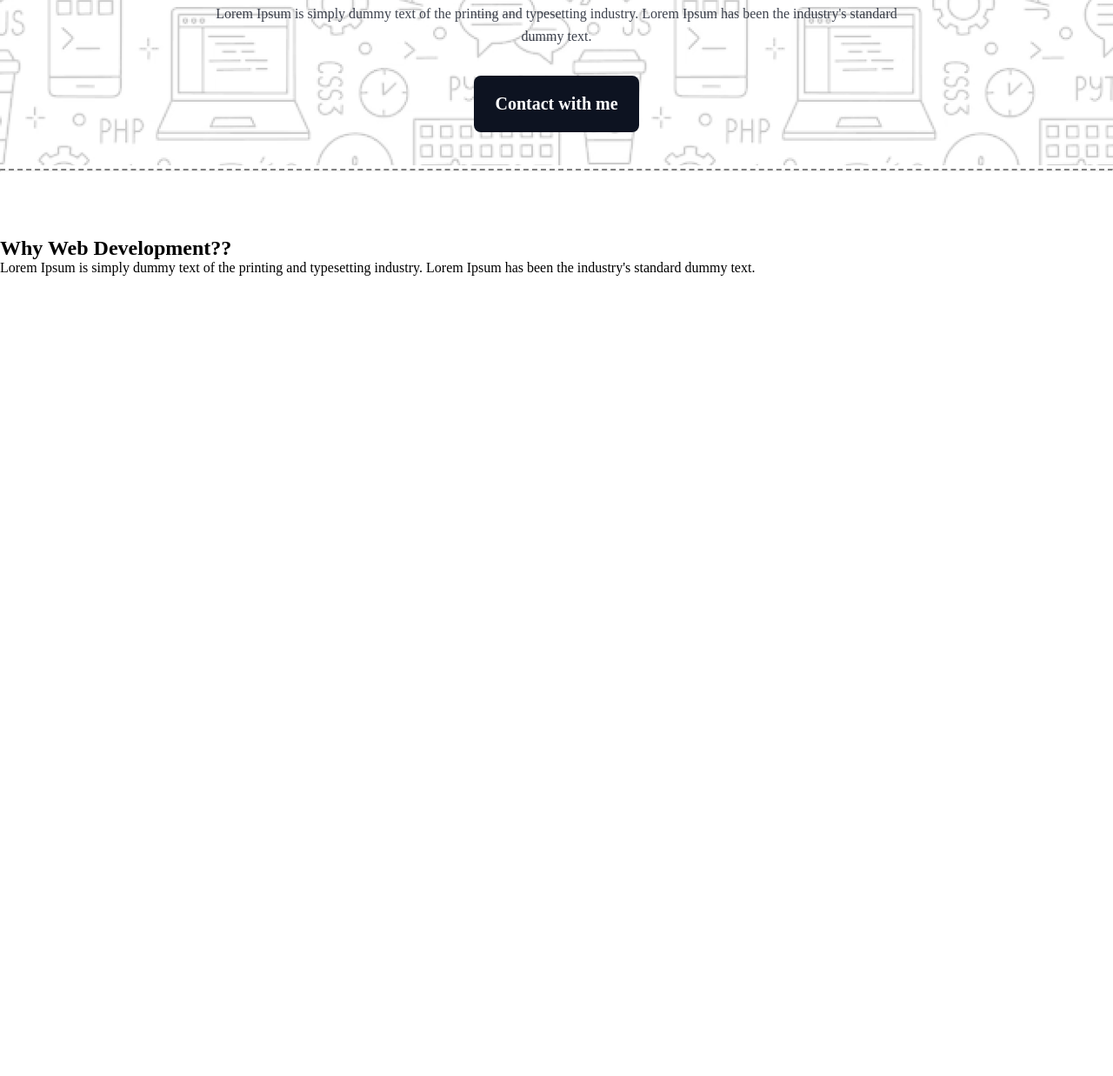
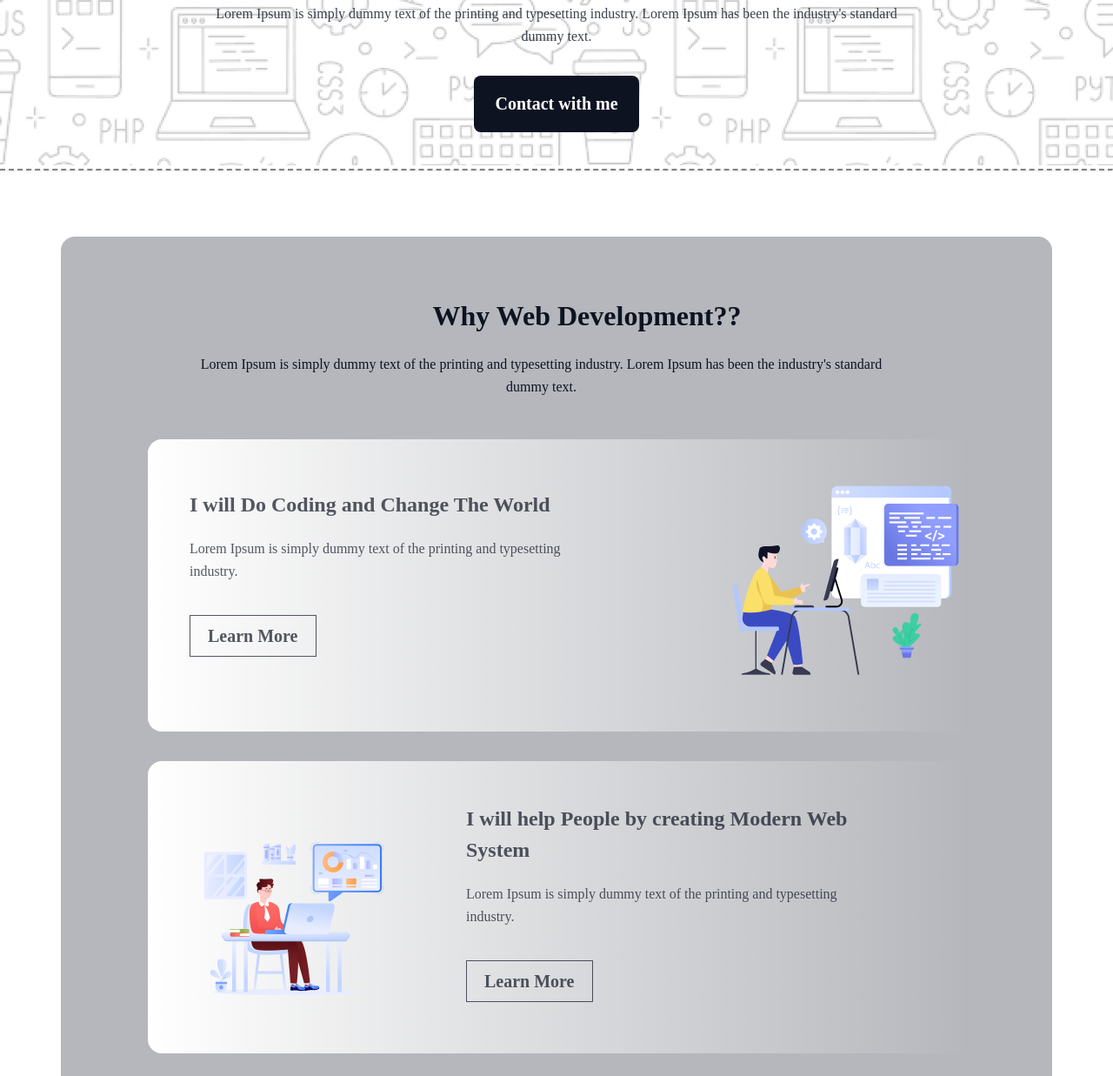
Before and after one commit to mrirakib3/assignment-01-ph, a plain HTML site: page index.html in a window 1280 px wide. Shown: the part 595-1832 px from the top of the page at 87% size. Before the commit the page ends 912 px from the top, so only its background shows below. Drawn offline with Linux system fonts and the light colour scheme; a web font is replaced by a local one.

Commit message:
web-dev complete

```diff
--- a/index.html
+++ b/index.html
@@ -41,6 +41,51 @@
           <h2 class="web-dev-title">Why Web Development??</h2>
           <p class="web-dev-descrip">Lorem Ipsum is simply dummy text of the printing and typesetting industry. Lorem Ipsum has been the industry's standard dummy text.</p>
         </div>
+        <div class="web-frame1">
+          <div class="web-frame1-info">
+            <div class="web-frame1-textinfo">
+              <h3 class="web-frame1-title">I will Do Coding and Change The World</h3>
+              <p class="web-frame1-discrip">Lorem Ipsum is simply dummy text of the printing and typesetting industry.</p>
+              <div class="learn-btn">
+                <botton class="learn-more">Learn More</botton>
+              </div>
+            </div>
+            <div class="web-frame1-img">
+              <img src="assets/Layer_1.png" alt="">
+            </div>
+          </div>
+        </div>
+        <div class="web-frame2">
+          <div class="web-frame2-info">
+            <div class="web-frame1-img">
+              <img src="assets/Group 3.png" alt="">
+            </div>
+            <div class="web-frame1-textinfo">
+              <h3 class="web-frame1-title">I will help People by creating Modern Web System</h3>
+              <p class="web-frame1-discrip">Lorem Ipsum is simply dummy text of the printing and typesetting industry.</p>
+              <div class="learn-btn">
+                <botton class="learn-more">Learn More</botton>
+              </div>
+            </div>
+
+          </div>
+        </div>
+
+        <div class="web-frame3">
+          <div class="web-frame1-info">
+            <div class="web-frame1-textinfo">
+              <h3 class="web-frame1-title">I will Do Coding and Change The World</h3>
+              <p class="web-frame1-discrip">Lorem Ipsum is simply dummy text of the printing and typesetting industry.</p>
+              <div class="learn-btn">
+                <botton class="learn-more">Learn More</botton>
+              </div>
+            </div>
+            <div class="web-frame1-img">
+              <img src="assets/Group 4.png" alt="">
+            </div>
+          </div>
+        </div>
+
       </div>
     </section>
   </main>
--- a/styles/style.css
+++ b/styles/style.css
@@ -37,6 +37,7 @@ nav {
   border-radius: 8px;
   opacity: 0.8;
   margin-right: 113px;
+  cursor: pointer;
 }
 /* Hero Section */
 section .hero {
@@ -98,6 +99,7 @@ section .hero-tittle {
   padding: 21px 24px 21px 24px;
   margin: 32px 0px 45px 0px;
   border: none;
+  cursor: pointer;
 }
 
 section .hero-imgbox {
@@ -109,3 +111,137 @@ hr {
 }
 
 /* Why Web Development */
+.web-dev-container{
+  width: 1140px;
+  height: 1395px;
+  border-radius: 16px;
+  /* background: rgba(13, 19, 33, 0.03); */
+  background: rgba(13, 19, 33, 0.3);
+  margin: auto;
+}
+
+.web-dev-info {
+ display: flex;
+ flex-direction: column;
+ position: absolute;
+ top: 940px;
+}
+
+.web-dev-title {
+  color: rgb(13, 19, 33);
+  font-family: Azeret Mono;
+  font-size: 32px;
+  font-weight: 800;
+  line-height: 37px;
+  letter-spacing: 0%;
+  text-align: center;
+  margin-bottom: 24px;
+}
+
+.web-dev-descrip {
+  color: rgb(13, 19, 33);
+  font-family: Azeret Mono;
+  font-size: 16px;
+  font-weight: 400;
+  line-height: 26px;
+  letter-spacing: 0%;
+  text-align: center;
+  padding: 0 260px 0 155px;
+}
+
+/* Web Development Farme 1 */
+.web-frame1 {
+  width: 946px;
+  height: 336px;
+  border-radius: 16px;
+  background: linear-gradient(90.00deg, rgb(255, 255, 255),rgba(255, 255, 255, 0) 100%);
+  position: absolute;
+  top: 1100px;
+  margin-left: 100px;
+}
+
+.web-frame1-info{
+  display: flex;
+  justify-content: space-around;
+  align-items: center;
+  gap: 30px;
+}
+
+.web-frame1-textinfo {
+  padding: 48px 120px 48px 48px;
+}
+.web-frame1-img{
+  margin-top: 50px;
+}
+
+.web-frame1-title {
+  color: rgba(13, 19, 33, 0.7);
+  font-family: Azeret Mono;
+  font-size: 24px;
+  font-weight: 700;
+  line-height: 36px;
+  letter-spacing: 0%;
+  text-align: left;
+
+}
+
+.web-frame1-discrip {
+  color: rgb(13, 19, 33);
+  font-family: Azeret Mono;
+  font-size: 16px;
+  font-weight: 400;
+  line-height: 26px;
+  letter-spacing: 0%;
+  text-align: left;
+  opacity: 0.7;
+  margin: 20px 0px;
+}
+
+.learn-btn{
+  margin-top: 50px;
+}
+
+.learn-more{
+  color: rgb(13, 19, 33);
+  font-family: Azeret Mono;
+  font-size: 20px;
+  font-weight: 600;
+  line-height: 23px;
+  letter-spacing: 0%;
+  text-align: center;
+  box-sizing: border-box;
+  border: 1px solid rgb(13, 19, 33);
+  padding: 12px 20px 12px 20px;
+  opacity: 0.7;
+  cursor: pointer;
+}
+
+/* Web Development Farme 2 */
+.web-frame2 {
+  width: 946px;
+  height: 336px;
+  border-radius: 16px;
+  background: linear-gradient(90.00deg, rgb(255, 255, 255),rgba(255, 255, 255, 0) 100%);
+  position: absolute;
+  top: 1470px;
+  margin-left: 100px;
+}
+
+.web-frame2-info{
+  display: flex;
+  justify-content: space-around;
+  align-items: center;
+  gap: 30px;
+  margin-left: 48px;
+}
+
+/* Web Development Farme 3 */
+.web-frame3 {
+  width: 946px;
+  height: 336px;
+  border-radius: 16px;
+  background: linear-gradient(90.00deg, rgb(255, 255, 255),rgba(255, 255, 255, 0) 100%);
+  position: absolute;
+  top: 1840px;
+  margin-left: 100px;
+}
```
